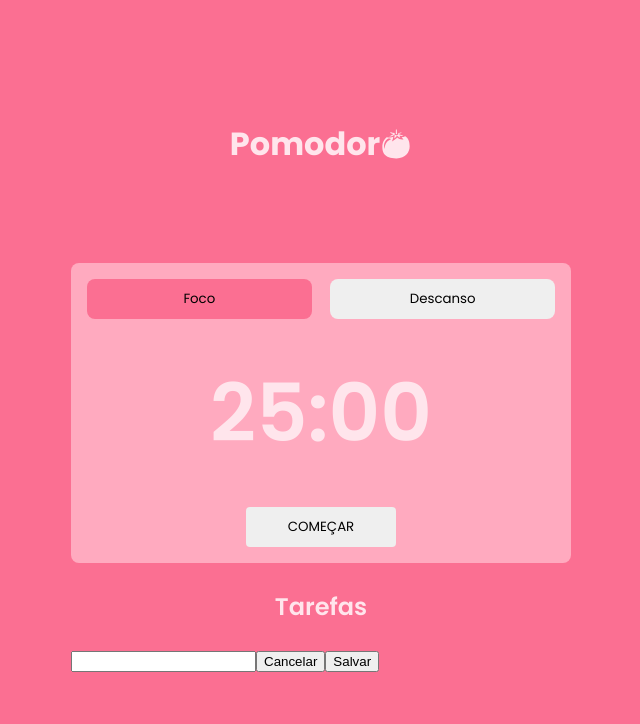
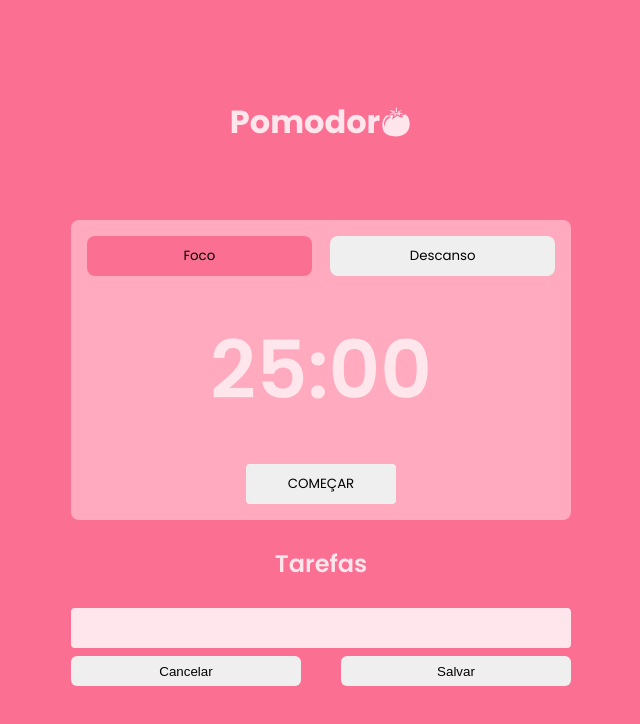
Before and after one commit to jeancarloslima/metodo-pomorodo, a React (Vite) app: page / in a window 1280 px wide. Both pictures are taken after a click on the button "+ Adicionar Tarefa". Shown: the top 724 px of the page, without its empty margins (319-959 px from the left). Built offline with nearby package versions, Linux system fonts and the light colour scheme.

Commit message:
Adicionando estilos finais à lista de tarefas

```diff
--- a/src/components/ListaTarefas/index.jsx
+++ b/src/components/ListaTarefas/index.jsx
@@ -20,13 +20,14 @@ export default function ListaTarefas() {
       setId((valorAtual) => valorAtual + 1);
 
       localStorage.setItem("lista-tarefas", JSON.stringify(listaAtualizada));
+
+      inputRef.current.value = "";
+      inputRef.current.focus();
     }
   }
 
   function handleDeletaTarefa(e) {
     const noPai = e.target.parentElement;
-    console.log(noPai);
-
 
     const id = Number(noPai.id);
     const listaAtualizada = listaTarefas.filter((item) => item.id !== id);
@@ -41,7 +42,7 @@ export default function ListaTarefas() {
       <ul className="lista-tarefas">
         {listaTarefas.map((item) => (
           <li className="item-tarefa" key={item.id} id={item.id}>
-            <span>{item.texto}</span>
+            <span className="texto-tarefa">{item.texto}</span>
             <button onClick={handleDeletaTarefa} className="btn-excluir-tarefa">
               <FaTrash />
             </button>
@@ -58,16 +59,28 @@ export default function ListaTarefas() {
       )}
       {criandoTarefa && (
         <div className="cria-tarefa-container">
-          <input ref={inputRef} type="text" name="tarefa" id="tarefa" />
+          <input
+            ref={inputRef}
+            type="text"
+            name="tarefa"
+            id="tarefa"
+            maxLength={window.innerWidth < 550 ? "30" : "50"}
+            autoFocus
+          />
+          <div className="botoes-criar-tarefa">
             <button
               onClick={() => setCriandoTarefa(false)}
-            className="btn-cancela-tarefa"
+              className="btn-tarefa btn-cancela-tarefa"
             >
               Cancelar
             </button>
-          <button onClick={handleCriaTarefa} className="btn-cancela-tarefa">
+            <button
+              onClick={handleCriaTarefa}
+              className="btn-tarefa btn-salva-tarefa"
+            >
               Salvar
             </button>
+          </div>
         </div>
       )}
     </div>
--- a/src/components/ListaTarefas/lsita-tarefas.css
+++ b/src/components/ListaTarefas/lsita-tarefas.css
@@ -30,6 +30,12 @@
     border-radius: 4px;
 }
 
+.texto-tarefa {
+    width: 90%;
+    overflow: hidden;
+    text-overflow: ellipsis;
+}
+
 .btn-excluir-tarefa {
     background-color: transparent;
     border-color: transparent;
@@ -52,3 +58,31 @@
     font-weight: 600;
     cursor: pointer;
 }
+
+#tarefa {
+    width: 100%;
+    height: 40px;
+    background-color: var(--cor-texto);
+    color: var(--cor-fundo);
+    border: 1px solid transparent;
+    border-radius: 4px;
+    padding: 1rem;
+    font-family: var(--fonte-primaria);
+    font-weight: 600;
+    outline: none;
+}
+
+.botoes-criar-tarefa {
+    display: flex;
+    align-items: center;
+    justify-content: space-between;
+    margin: .5rem 0;
+}
+
+.btn-tarefa {
+    width: 46%;
+    height: 30px;
+    border: 1px solid transparent;
+    border-radius: 6px;
+    cursor: pointer;
+}
```
Lines whose indentation alone changed are shown as unchanged.
